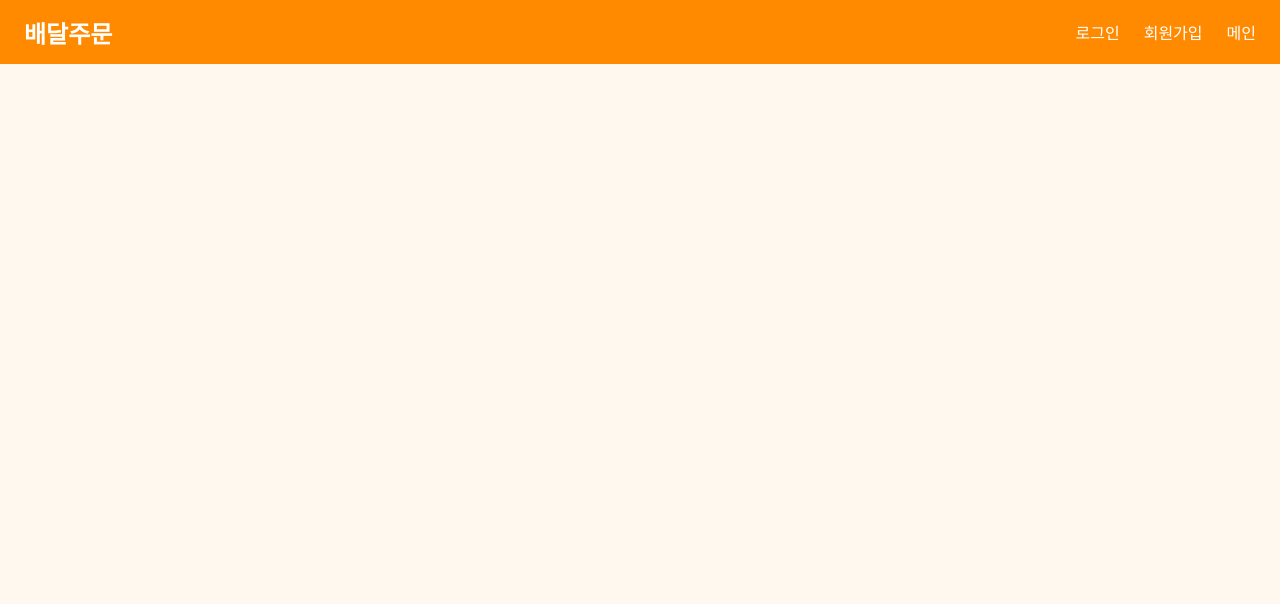
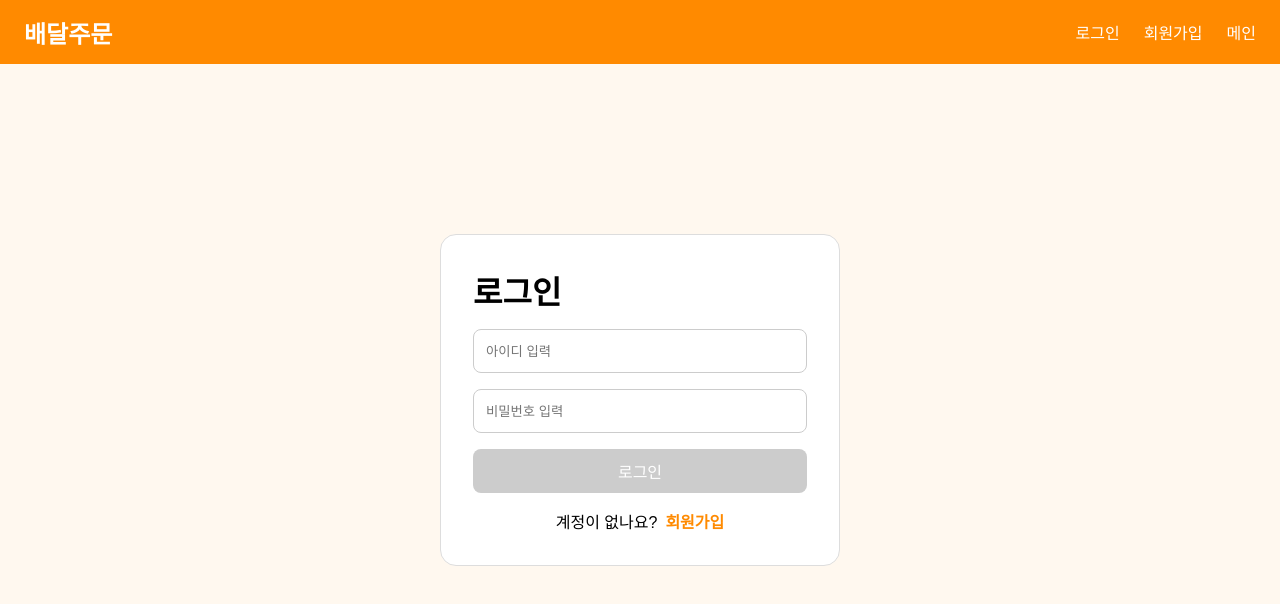
Before and after one commit to kangs-code/likelion-week7, a React (Vite) app: page /login in a window 1280 px wide. Shown: the top 604 px of the page. Built offline with nearby package versions, Linux system fonts and the light colour scheme.

Commit message:
[Feat] 로그인 페이지 구현

```diff
--- a/src/pages/Login.css
+++ b/src/pages/Login.css
@@ -0,0 +1,68 @@
+.login-page {
+  min-height: 100vh;
+
+  display: flex;
+  justify-content: center;
+  align-items: center;
+
+  padding: 100px 20px;
+}
+
+.login-box {
+  width: 100%;
+  max-width: 400px;
+
+  background-color: white;
+
+  padding: 32px;
+
+  border-radius: 16px;
+
+  border: 1px solid #ddd;
+
+  display: flex;
+  flex-direction: column;
+
+  gap: 16px;
+}
+
+.login-box h1 {
+  margin: 0;
+}
+
+.login-box input {
+  height: 44px;
+
+  padding: 0 12px;
+
+  border: 1px solid #ccc;
+  border-radius: 8px;
+}
+
+.login-box button {
+  height: 44px;
+
+  border: none;
+  border-radius: 8px;
+
+  background-color: #ff8a00;
+
+  color: white;
+
+  font-size: 16px;
+}
+
+.login-box button:disabled {
+  background-color: #ccc;
+}
+
+.signup-link {
+  display: flex;
+  justify-content: center;
+  gap: 8px;
+}
+
+.signup-link a {
+  color: #ff8a00;
+  font-weight: bold;
+}
--- a/src/pages/Login.jsx
+++ b/src/pages/Login.jsx
@@ -1,8 +1,56 @@
+import { useState } from "react";
+import { Link, useNavigate } from "react-router-dom";
+
+import "./Login.css";
+
 function Login() {
+  const navigate = useNavigate();
+
+  const [id, setId] = useState("");
+  const [password, setPassword] = useState("");
+
+  const isValid = id !== "" && password !== "";
+
+  const handleLogin = (e) => {
+    e.preventDefault();
+
+    if (!isValid) {
+      return;
+    }
+
+    alert("로그인 성공");
+
+    navigate("/main");
+  };
+
   return (
-    <div>
-      <h1>로그인 페이지</h1>
-    </div>
+    <main className="login-page">
+      <form className="login-box" onSubmit={handleLogin}>
+        <h1>로그인</h1>
+
+        <input
+          type="text"
+          placeholder="아이디 입력"
+          value={id}
+          onChange={(e) => setId(e.target.value)}
+        />
+
+        <input
+          type="password"
+          placeholder="비밀번호 입력"
+          value={password}
+          onChange={(e) => setPassword(e.target.value)}
+        />
+
+        <button disabled={!isValid}>로그인</button>
+
+        <div className="signup-link">
+          <span>계정이 없나요?</span>
+
+          <Link to="/signup">회원가입</Link>
+        </div>
+      </form>
+    </main>
   );
 }
 
```
